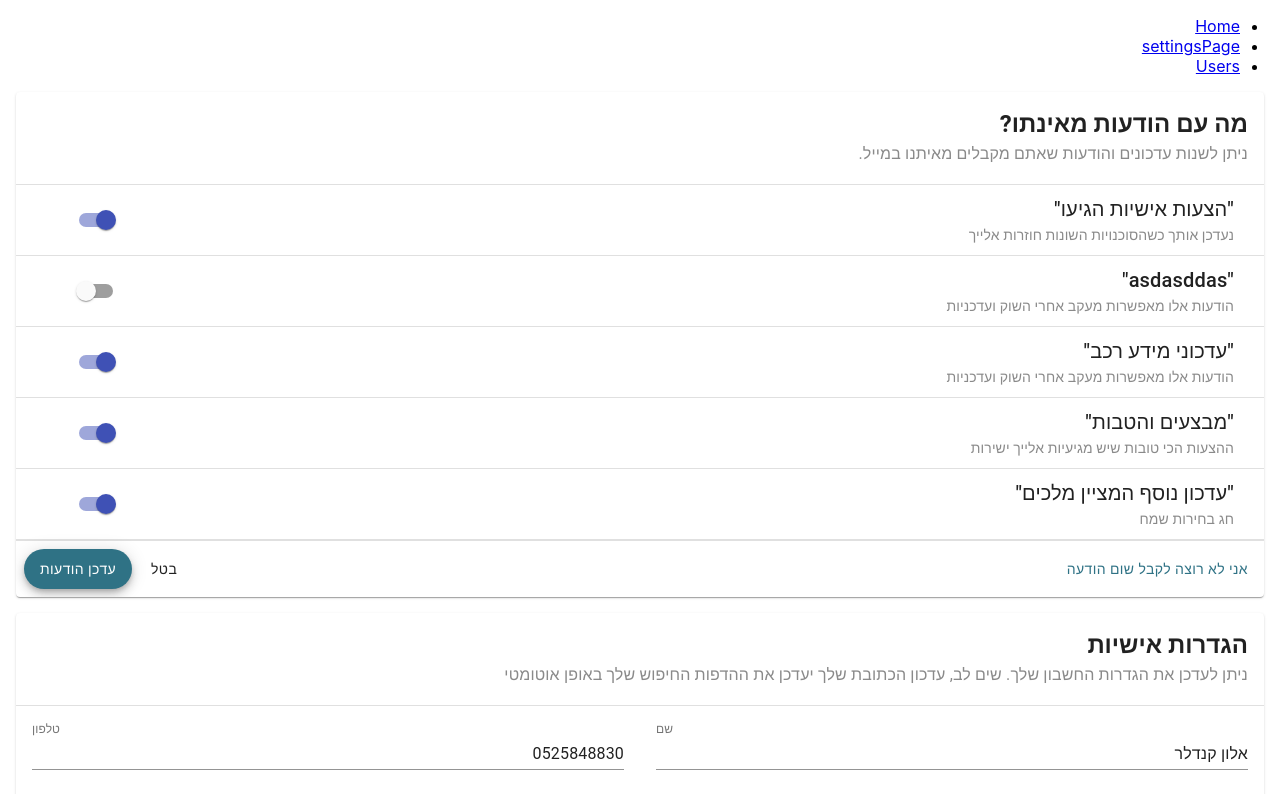
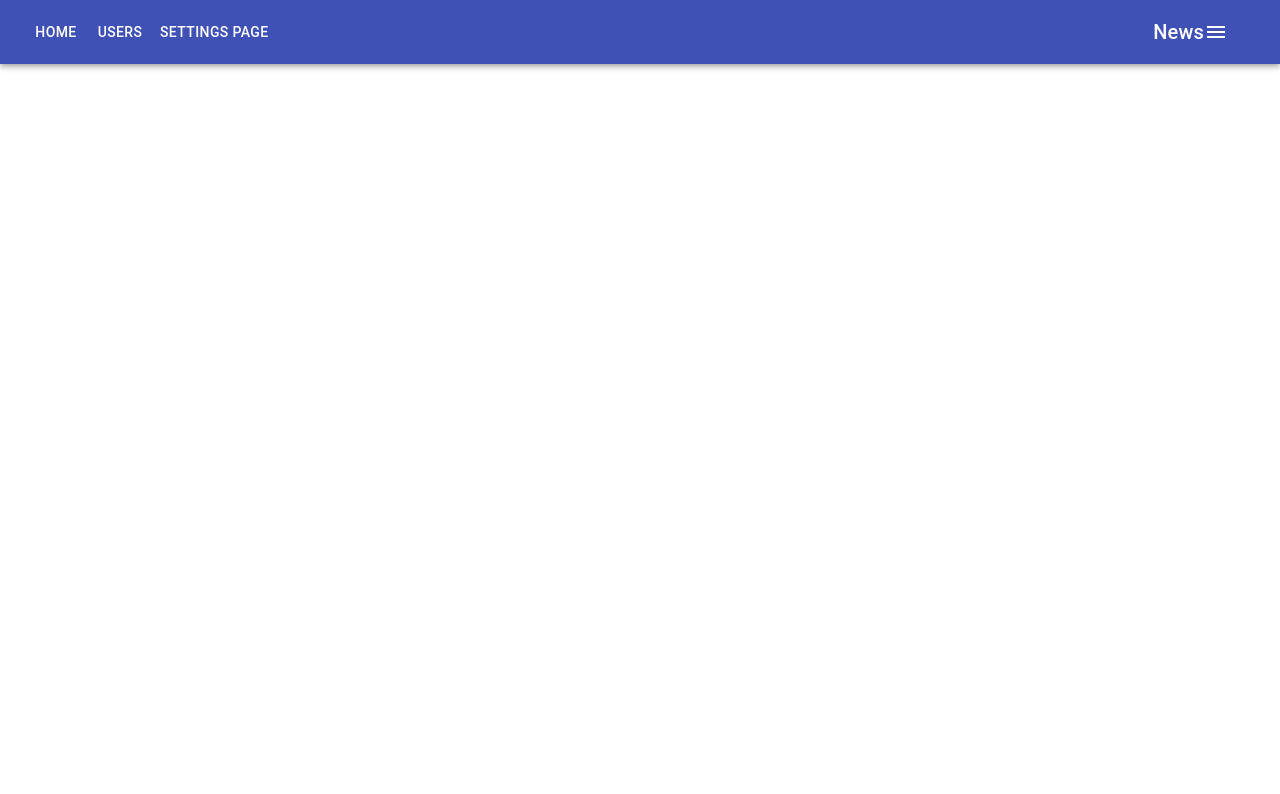
Before and after one commit to AlonKendler/react-course, a React (Create React App) app: page / in a window 1280 px wide. Shown: the top 794 px of the page. Built offline with nearby package versions, Linux system fonts and the light colour scheme; what jss-rtl would draw is missing.

Commit message:
working AppBarComponent

```diff
--- a/src/App.js
+++ b/src/App.js
@@ -1,31 +1,13 @@
 import React from "react";
-import { Switch, Route, Link } from "react-router-dom";
+import { Switch, Route } from "react-router-dom";
 import "./App.css";
 import SettingsPage from "./components/SettingsCards/SettingsPage";
+import AppBarTest from "./components/AppBarTest";
 
 const App = () => {
-  //   return (
-  //     <>
-  //       <SettingsPage />
-  //     </>
-  //   );
-  // };
-
   return (
     <div>
-      <nav>
-        <ul>
-          <li>
-            <Link to="/">Home</Link>
-          </li>
-          <li>
-            <Link to="/settings">settingsPage</Link>
-          </li>
-          <li>
-            <Link to="/users">Users</Link>
-          </li>
-        </ul>
-      </nav>
+      <AppBarTest />
 
       {/* A <Switch> looks through its children <Route>s and
           renders the first one that matches the current URL. */}
@@ -34,11 +16,9 @@
           <SettingsPage />
         </Route>
         <Route path="/users">
-          <SettingsPage />
+          <h2>text</h2>
         </Route>
-        <Route path="/">
-          <SettingsPage />
-        </Route>
+        <Route path="/" />
       </Switch>
     </div>
   );
--- /dev/null
+++ b/src/components/AppBarTest.js
@@ -0,0 +1,61 @@
+import React from "react";
+// import { MemoryRouter as Router } from "react-router";
+import { Link as RouterLink } from "react-router-dom";
+import { makeStyles } from "@material-ui/core/styles";
+import AppBar from "@material-ui/core/AppBar";
+import Toolbar from "@material-ui/core/Toolbar";
+import Typography from "@material-ui/core/Typography";
+import Button from "@material-ui/core/Button";
+import IconButton from "@material-ui/core/IconButton";
+import MenuIcon from "@material-ui/icons/Menu";
+
+const useStyles = makeStyles(theme => ({
+  root: {
+    flexGrow: 1
+  },
+  menuButton: {
+    marginRight: theme.spacing(2)
+  },
+  title: {
+    flexGrow: 1
+  }
+}));
+
+const Link1 = React.forwardRef((props, ref) => (
+  <RouterLink innerRef={ref} {...props} />
+));
+
+const AppBarTest = () => {
+  const classes = useStyles();
+
+  return (
+    <div className={classes.root}>
+      <AppBar position="static">
+        <Toolbar>
+          <IconButton
+            edge="start"
+            className={classes.menuButton}
+            color="inherit"
+            aria-label="menu"
+          >
+            <MenuIcon />
+          </IconButton>
+          <Typography variant="h6" className={classes.title}>
+            News
+          </Typography>
+          <Button color="inherit" component={Link1} to="/settings">
+            settings page
+          </Button>
+          <Button color="inherit" component={Link1} to="/users">
+            users
+          </Button>
+          <Button color="inherit" component={Link1} to="/">
+            home
+          </Button>
+        </Toolbar>
+      </AppBar>
+    </div>
+  );
+};
+
+export default AppBarTest;
```
